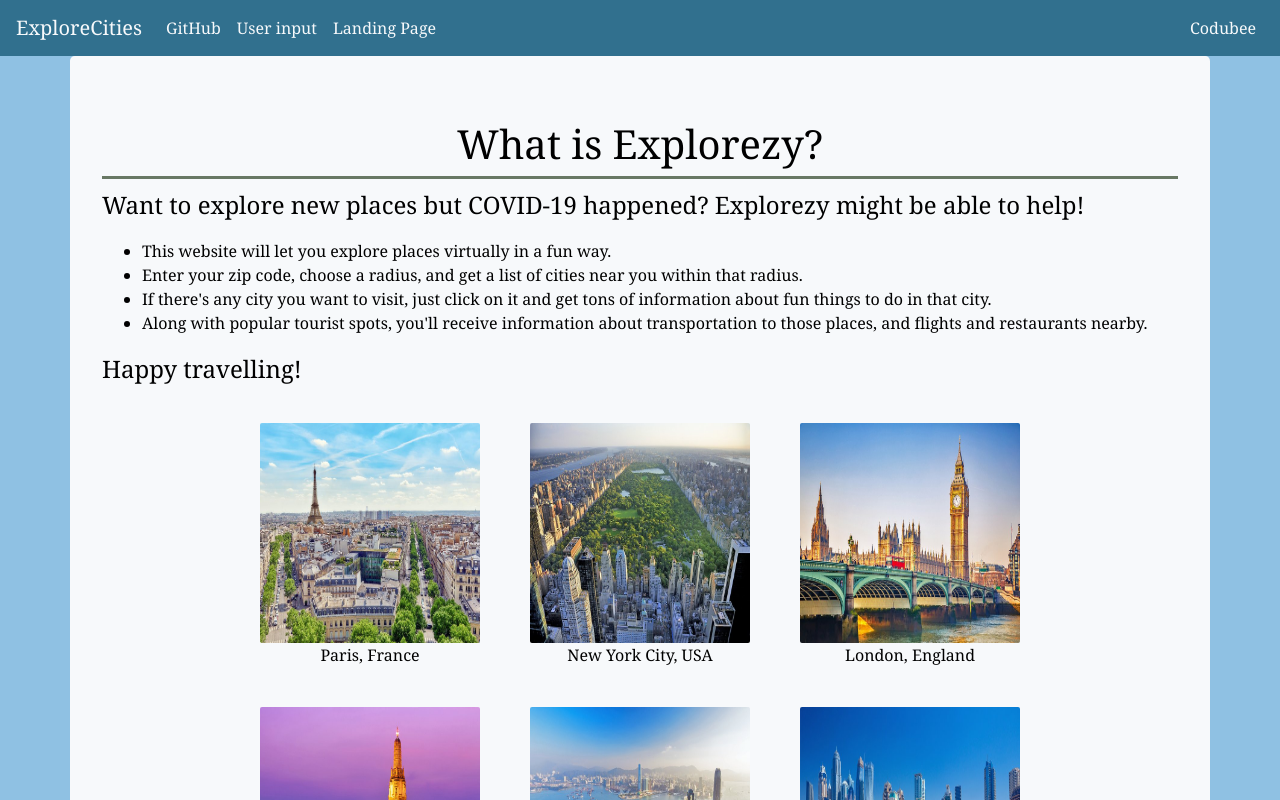
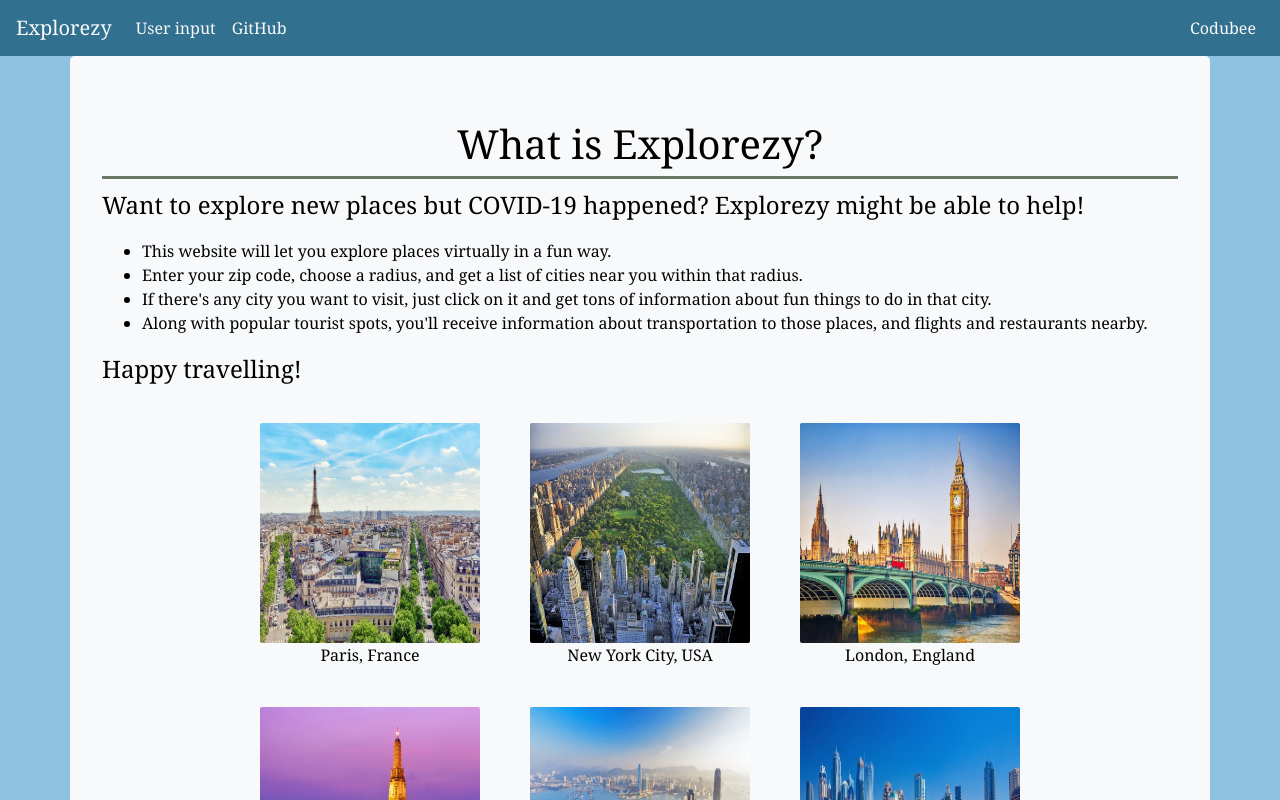
Before and after one commit to Codubee/ExploreCitiesTTH4-6, a React (Create React App) app in the folder frontend/: page / in a window 1280 px wide. Shown: the top 800 px of the page. Built offline with nearby package versions, Linux system fonts and the light colour scheme.

Commit message:
Removed Landing Page from Navbar component, changed title of index.html to Explorezy

```diff
--- a/frontend/public/index.html
+++ b/frontend/public/index.html
@@ -24,7 +24,7 @@
       work correctly both with client-side routing and a non-root public URL.
       Learn how to configure a non-root public URL by running `npm run build`.
     -->
-    <title>React App</title>
+    <title>Explorezy</title>
   </head>
   <body>
     <noscript>You need to enable JavaScript to run this app.</noscript>
--- a/frontend/src/components/Navbar/Navbar.js
+++ b/frontend/src/components/Navbar/Navbar.js
@@ -11,16 +11,13 @@ function NavbarFunction(){
 return(
     <div>
         <Navbar light expand="md" id="navbar">
-            <NavbarBrand href="/">ExploreCities</NavbarBrand>
+            <NavbarBrand href="/">Explorezy</NavbarBrand>
             <Nav className="mr-auto" navbar>
-                <NavItem>
-                    <NavLink href="https://github.com/Codubee/ExploreCitiesTTH4-6">GitHub</NavLink>
-                </NavItem>
                 <NavItem>
                      <NavLink href="/userinput/">User input</NavLink>
                 </NavItem>
                 <NavItem>
-                    <NavLink href="/">Landing Page</NavLink>
+                    <NavLink href="https://github.com/Codubee/ExploreCitiesTTH4-6">GitHub</NavLink>
                 </NavItem>
             </Nav>
             <Nav className="ml-auto" navbar>
```
